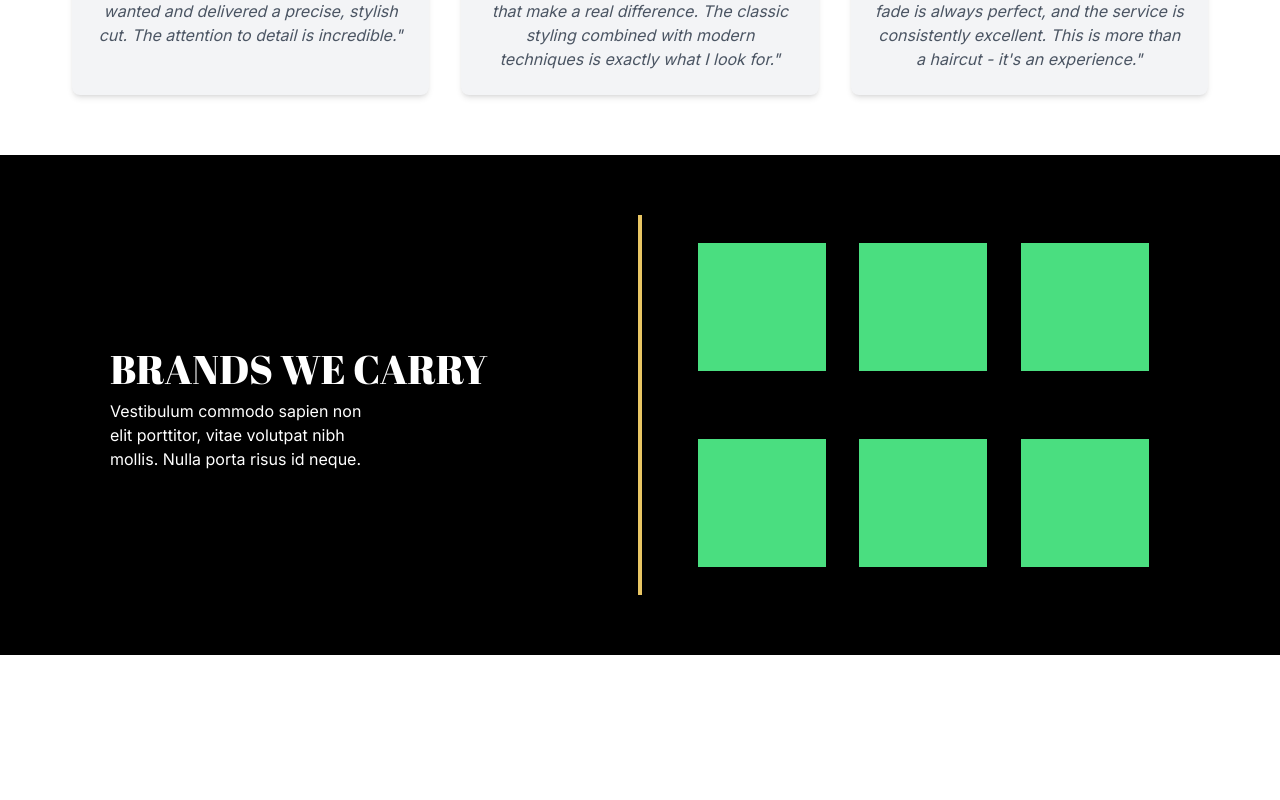
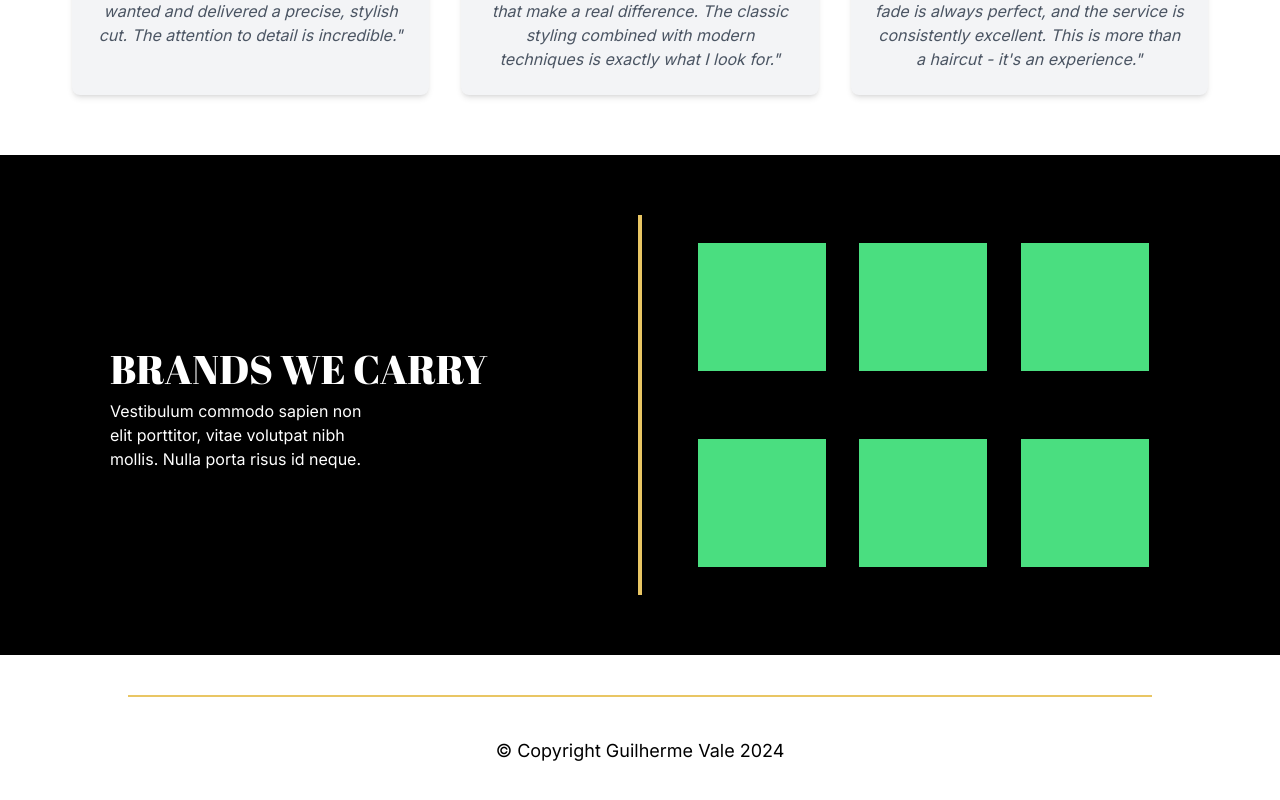
Before and after one commit to Guilherme-Vale-98/BarberShop, a Next.js app: page / in a window 1280 px wide. Shown: the part 2444-3244 px from the top of the page. Before the commit the page ends 3099 px from the top, so only its background shows below. Built offline with nearby package versions, Linux system fonts and the light colour scheme.

Commit message:
add footer

```diff
--- a/src/app/layout.tsx
+++ b/src/app/layout.tsx
@@ -2,6 +2,7 @@ import type { Metadata } from "next";
 import {inter} from "./constants/index"
 import "./globals.css";
 import Navbar from "@/components/Navbar";
+import Footer from "@/components/Footer";
 
 
 
@@ -16,6 +17,7 @@ export default function RootLayout({
       >
         <Navbar/>
         {children}
+        <Footer/>
       </body>
     </html>
   );
--- a/src/app/page.tsx
+++ b/src/app/page.tsx
@@ -14,6 +14,7 @@ export default function App() {
             <Counter/>
             <Review/>
             <Brands/>
+
         </>
     );
 }
--- /dev/null
+++ b/src/components/Footer.tsx
@@ -0,0 +1,13 @@
+import React from 'react'
+
+type Props = {}
+
+const Footer = (props: Props) => {
+  return (
+    <footer className='mx-auto border-t-2 mt-10 py-[40px] border-t-themeYellow text-center text-[18px] w-[80%] '>
+         © Copyright Guilherme Vale 2024
+    </footer>
+  )
+}
+
+export default Footer
```
